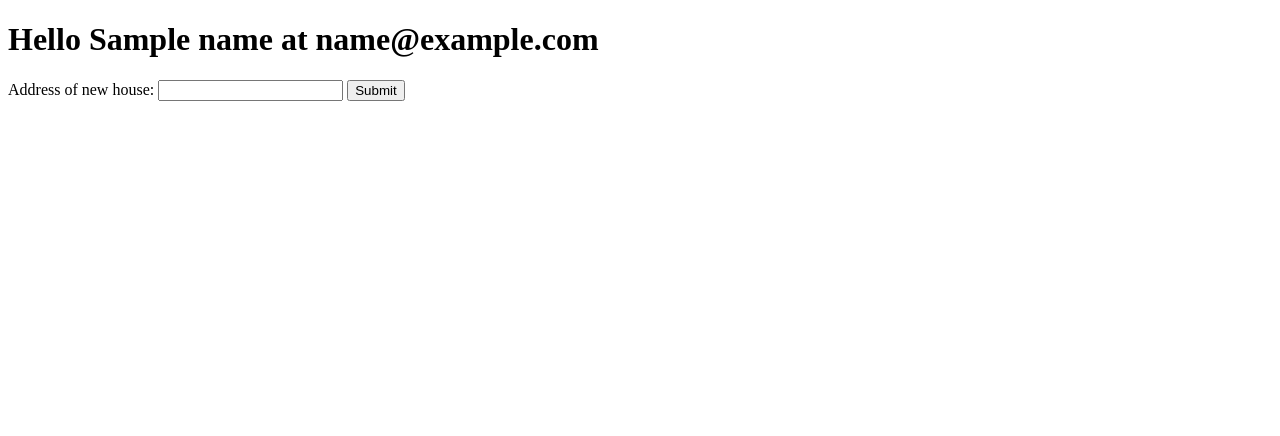
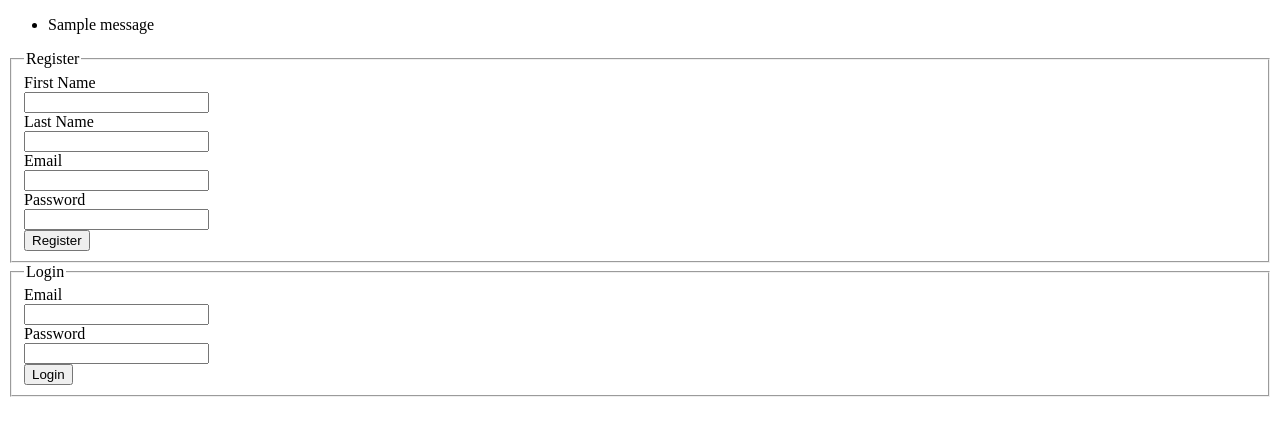
Before and after one commit to Tyler-Thomson/constructionCheck, a Django app: template apps/constructionCheck/templates/constructionCheck/index.html in a window 1280 px wide. Shown: the top 436 px of the page. Run offline with Django 3.2, Linux system fonts and the light colour scheme; the template is opened without the code that fills it: most values are stand-ins (such as "Sample title", 1, 10 or a date in 2020); one stand-in notice (Sample message) is shown; parts of the project's set-up code (start-up, migrations or seed data) failed here and were passed over.

Commit message:
Updated login/reg template, tested views directory

```diff
--- a/apps/constructionCheck/templates/constructionCheck/index.html
+++ b/apps/constructionCheck/templates/constructionCheck/index.html
@@ -2,18 +2,65 @@
 <html>
   <head>
     <meta charset="utf-8">
-    <title>Index Page</title>
-    {% load static %}
-    <link rel="stylesheet" href="{% static 'constructionCheck/css/index.css' %}" media="screen" title="no title"  charset="utf-8">
+    <title>Login/Registration</title>
   </head>
   <body>
-    <h1>Hello {{ name }} at {{ email }}</h1>
+    {% if messages %}
+      <ul class="messages">
+      {% for message in messages %}
+        <li{% if message.tags %} class="{{ message.tags }}"{% endif %}>{{ message }}</li>
+      {% endfor %}
+      </ul>
+    {% endif %}
 
-    <form action="/house/create" method="post">
-      {% csrf_token %}
-      <label>Address of new house:</label>
-      <input type="text" name="address" />
-      <input type="submit" value="Submit">
-    </form>
+    <!-- Start Registration Form -->
+    <fieldset>
+      <legend>Register</legend>
+      <form action="/createUser" method="post">
+        {% csrf_token %}
+
+        <label>First Name</label>
+        <div>
+          <input type="text" name="first_name">
+        </div>
+
+        <label>Last Name</label>
+        <div>
+          <input type="text" name="last_name">
+        </div>
+
+        <label>Email</label>
+        <div>
+          <input type="email" name="email">
+        </div>
+
+        <label>Password</label>
+        <div>
+          <input type="password" name="password">
+        </div>
+        <input type="submit" value="Register">
+      </form>
+    </fieldset>
+    <!-- End Registration Form -->
+
+    <!-- Start Login Form -->
+    <fieldset>
+      <legend>Login</legend>
+      <form action="/login" method="post">
+        {% csrf_token %}
+        <label>Email</label>
+        <div>
+          <input type="email" name="email">
+        </div>
+
+        <label>Password</label>
+        <div>
+          <input type="password" name="password">
+        </div>
+
+        <input type="submit" value="Login">
+      </form>
+    </fieldset>
+    <!-- End Login Form -->
   </body>
 </html>
--- a/apps/constructionCheck/views/__init__.py
+++ b/apps/constructionCheck/views/__init__.py
@@ -0,0 +1 @@
+from user_views import *
```
Also changed, not shown: apps/constructionCheck/templates/constructionCheck/success.html (added, +19 -0 lines), apps/constructionCheck/views/user_views.py (+64 -0 lines), 4 other files.
